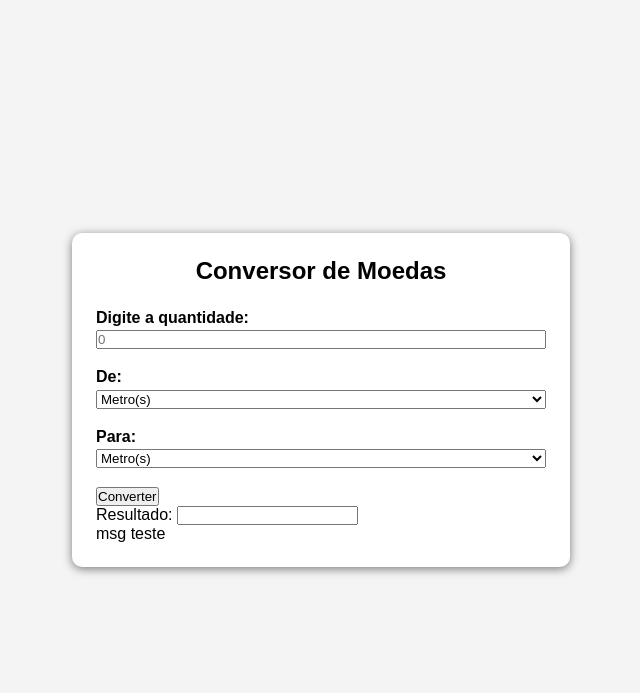
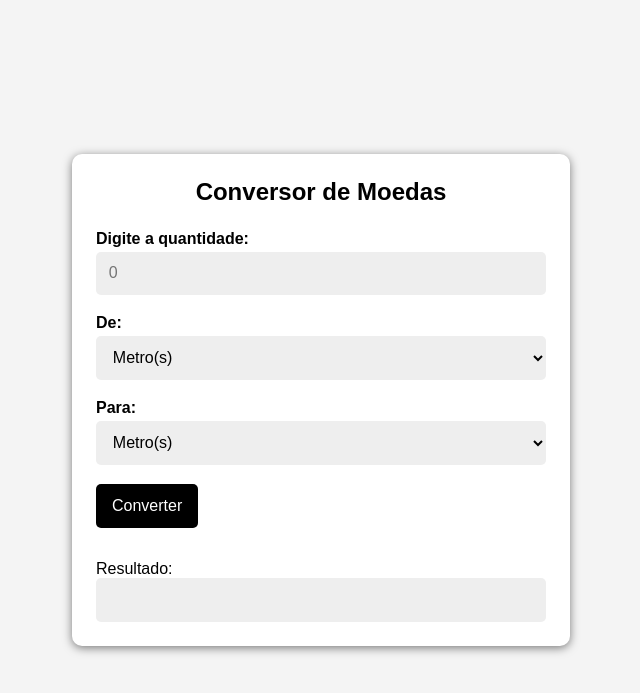
Before and after one commit to leirisson/Python, a Django app: page / in a window 1280 px wide. Shown: the top 693 px of the page, without its empty margins (319-959 px from the left). Run offline with Django 5.2, Linux system fonts and the light colour scheme.

Commit message:
terminando o css da pagina

```diff
--- a/5.Django/3.exercicios/1.exe_conv_unidades/conv_moedas_app/templates/conv_moedas/pages/index.html
+++ b/5.Django/3.exercicios/1.exe_conv_unidades/conv_moedas_app/templates/conv_moedas/pages/index.html
@@ -31,7 +31,7 @@
             <label for="output">Resultado: </label>
             <input type="text" id="output" readonly>
         </div>
-        <div class="message">msg teste </div>
+        <div class="message"></div>
     </div>
 </body>
 
--- a/5.Django/3.exercicios/1.exe_conv_unidades/conv_moedas_app/templates/conv_moedas/partials/head.html
+++ b/5.Django/3.exercicios/1.exe_conv_unidades/conv_moedas_app/templates/conv_moedas/partials/head.html
@@ -46,5 +46,46 @@
             margin-bottom: .2rem;
             font-weight: bold;
         }
+
+        select,
+        input {
+            padding: .8rem;
+            border-radius: 5px;
+            border: none;
+            font-size: 1rem;
+            background-color: #eee;
+        }
+
+        button {
+            background-color: #000;
+            color: #fff;
+            padding: .8rem 1rem;
+            cursor: pointer;
+            font-size: 1rem;
+            transition: all 300ms ease-in-out;
+            border: none;
+            border-radius: 5px;
+            margin-bottom: 1rem;
+            transition: .4;
+        }
+
+        button:hover {
+            background-color: #363636d7;
+        }
+
+        .output-group {
+            display: flex;
+            flex-direction: column;
+            margin-top: 1rem;
+        }
+
+        .message {
+            background-color: rgba(255, 0, 0, 0.514);
+            color: white;
+            border-left: 2px solid red;
+            padding: 1rem;
+            margin: 1rem;
+            display: none;
+        }
     </style>
 </head>
```
